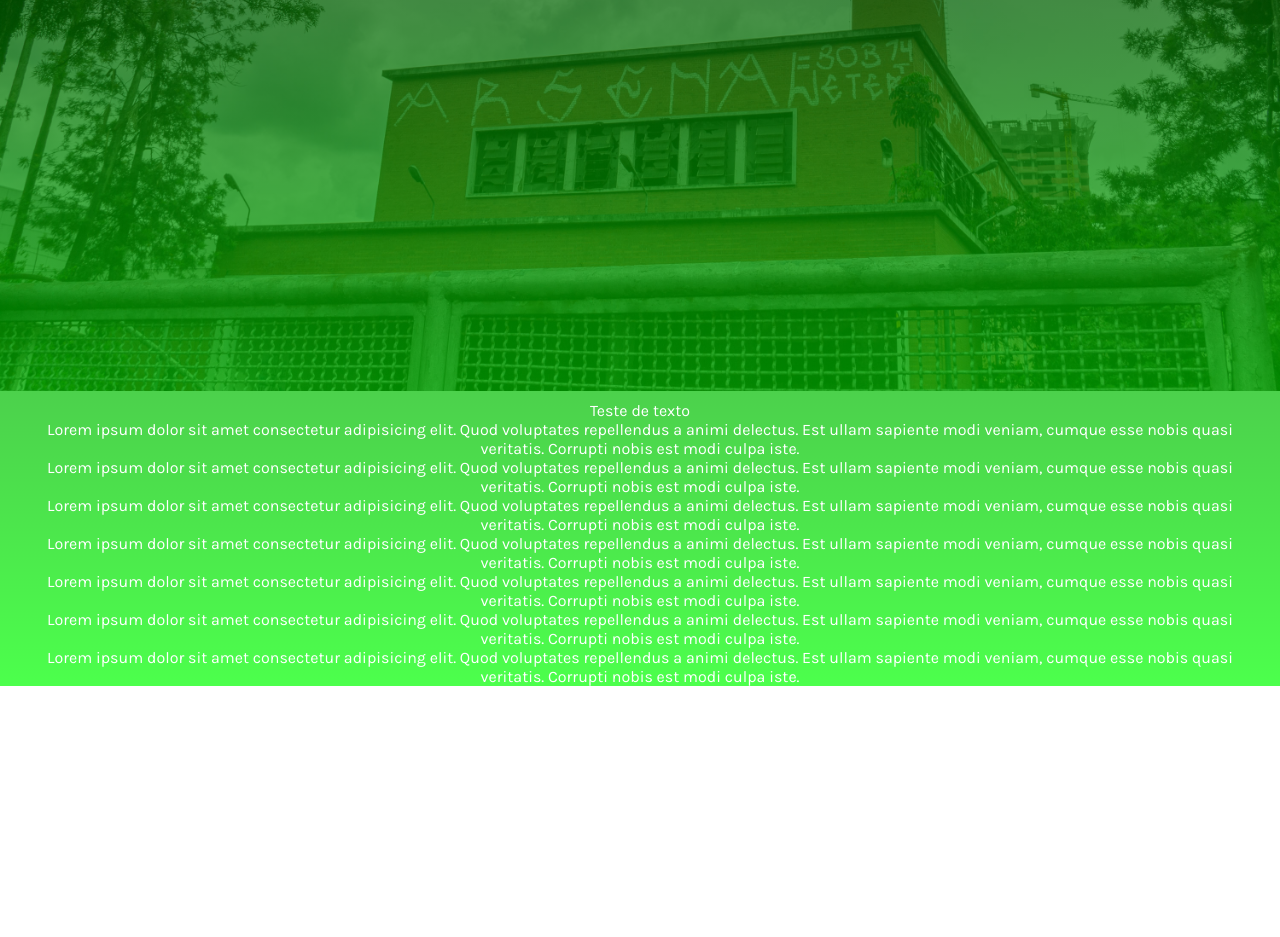
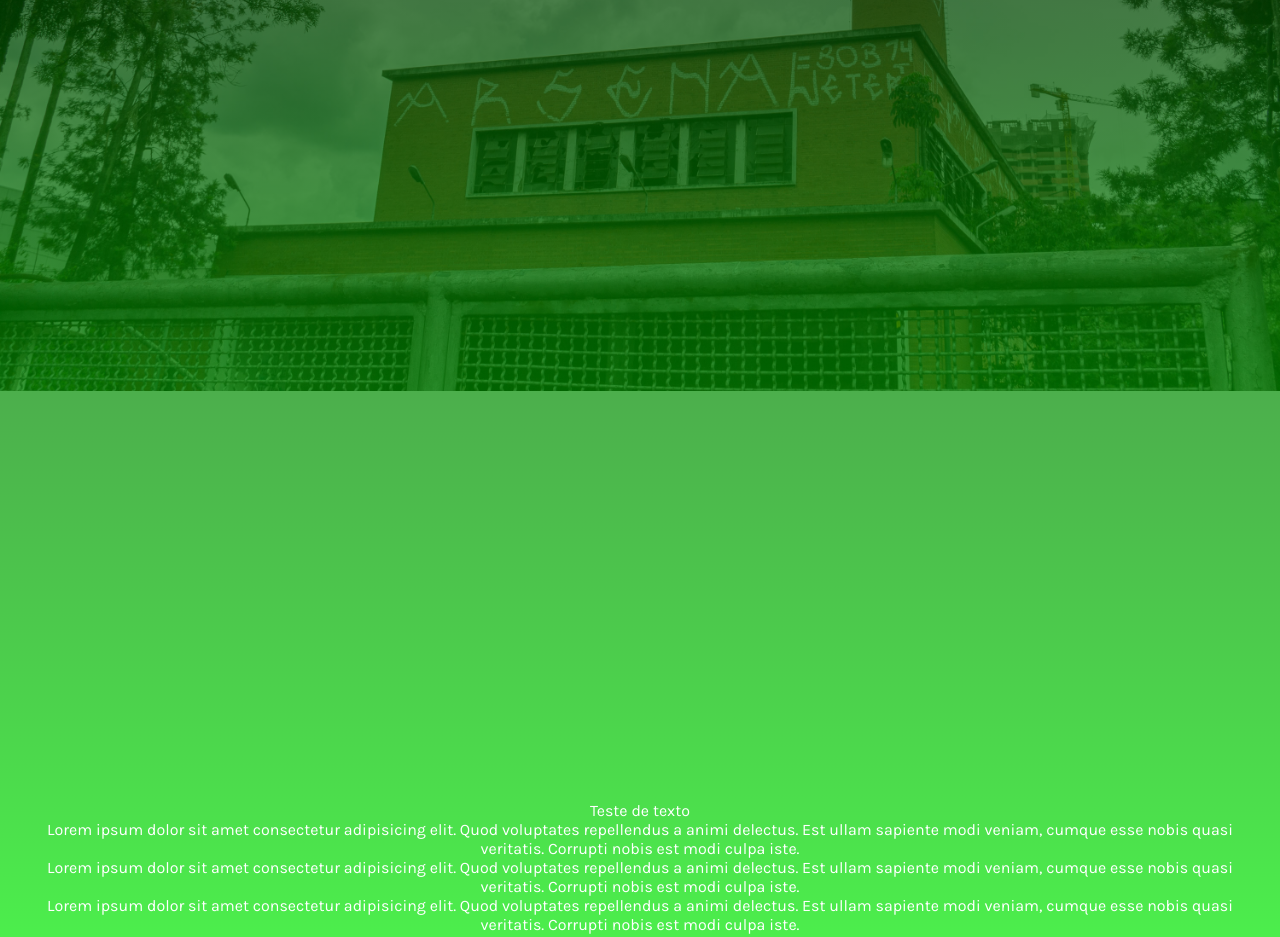
Before and after one commit to Guimaaz/ProjetoUsina, a plain HTML site: page index.html in a window 1280 px wide. Shown: the part 462-1399 px from the top of the page. Before the commit the page ends 1148 px from the top, so only its background shows below. Drawn offline with Linux system fonts and the light colour scheme.

Commit message:
mudanças de px para cabecalho

```diff
--- a/styles.css
+++ b/styles.css
@@ -59,7 +59,7 @@ body {
     pointer-events: none;
 }
 .cabecalhoTextos {
-    padding-top: 350px
+    padding-top: 750px
 }
 
 a {
```
